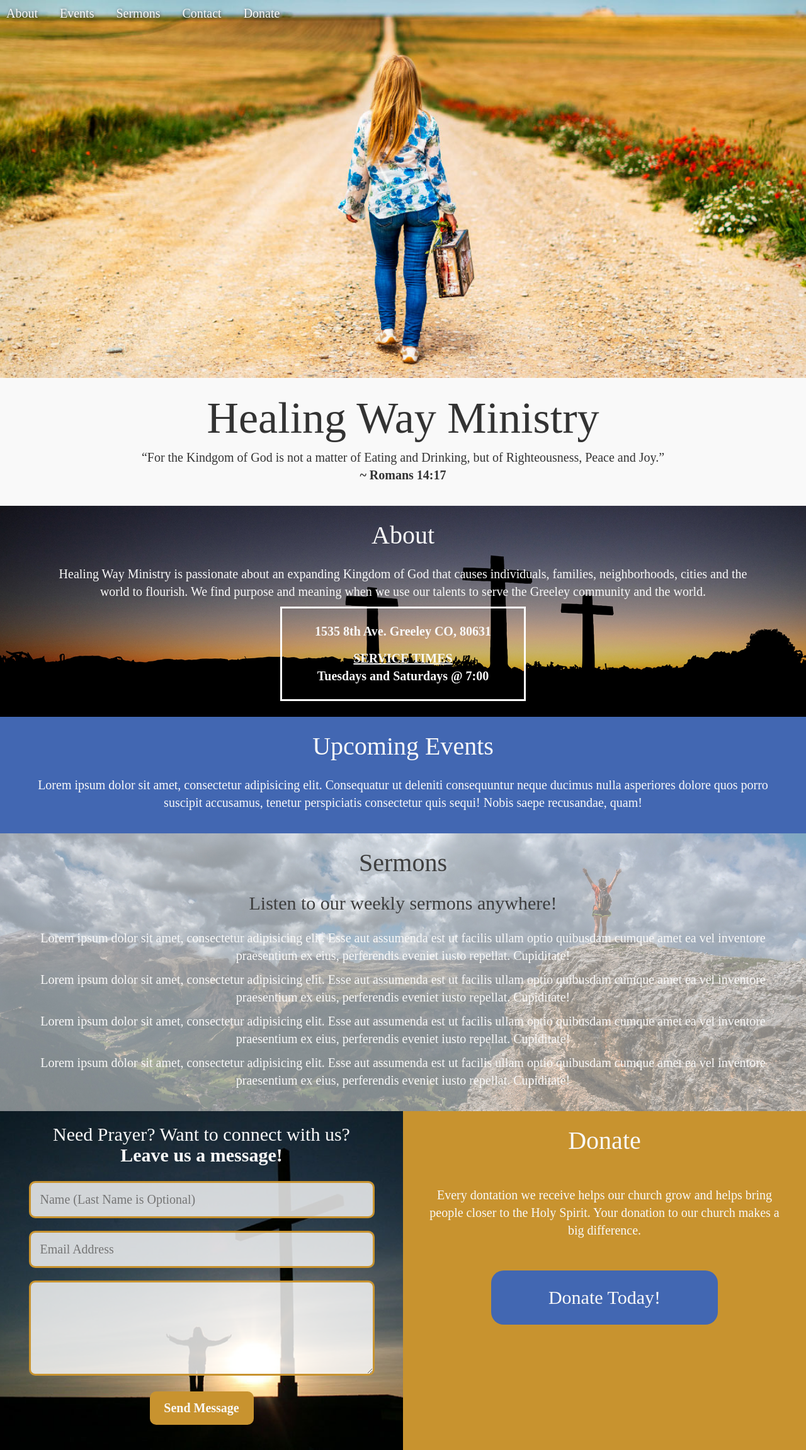
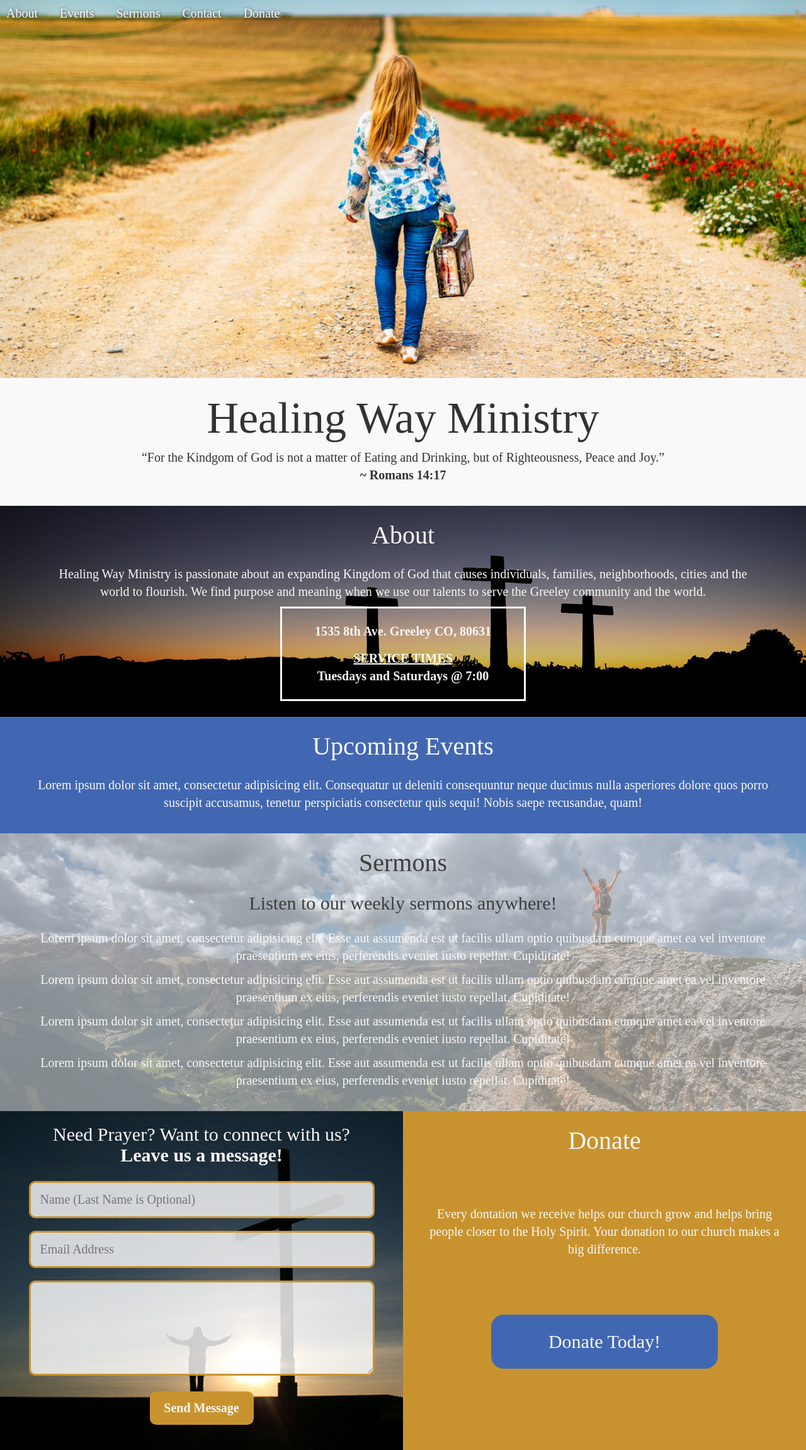
Before and after one commit to JWizerd/healing_way_ministry, a Jekyll site: the page built from index.html, in a window 1280 px wide. Shown: the whole page at 63% size. Built offline with Jekyll 4.4.1, drawn with Linux system fonts in a browser that asks for light colours; nearby versions of some CDN libraries; some web fonts are replaced.

Commit message:
set up environment on desktop for jekyll and while I was doing that I fixed some css with the header image above 1400px and fixed the donate section

```diff
--- a/assets/css/main.scss
+++ b/assets/css/main.scss
@@ -255,7 +255,7 @@ footer {
 }
 
 #donate p {
-  margin: 50px 20px;
+  margin: 80px 20px;
 }
 
 .btn-donate {
@@ -265,7 +265,7 @@ footer {
   font-size: 30px;
   color: $cloudy;
   width: 59%;
-  margin: 0 auto;
+  margin: 90px auto 0 auto;
   -webkit-border-radius: 20px;
   -moz-border-radius: 20px;
   border-radius: 20px;
@@ -289,7 +289,14 @@ footer {
 MEDIA QUERIES
 ==================== */
 
-@media screen and (min-width: 1100px) {
+@media screen and (min-width: 1300px) {
+  header {
+    height: 700px;
+    max-height: 700px;
+  }
+}
+
+@media screen and (min-width: 1100px) and (max-width: 1299px) {
   header {
     height: 600px;
     max-height: 600px;
```
Also changed, not shown: 1 other file.
